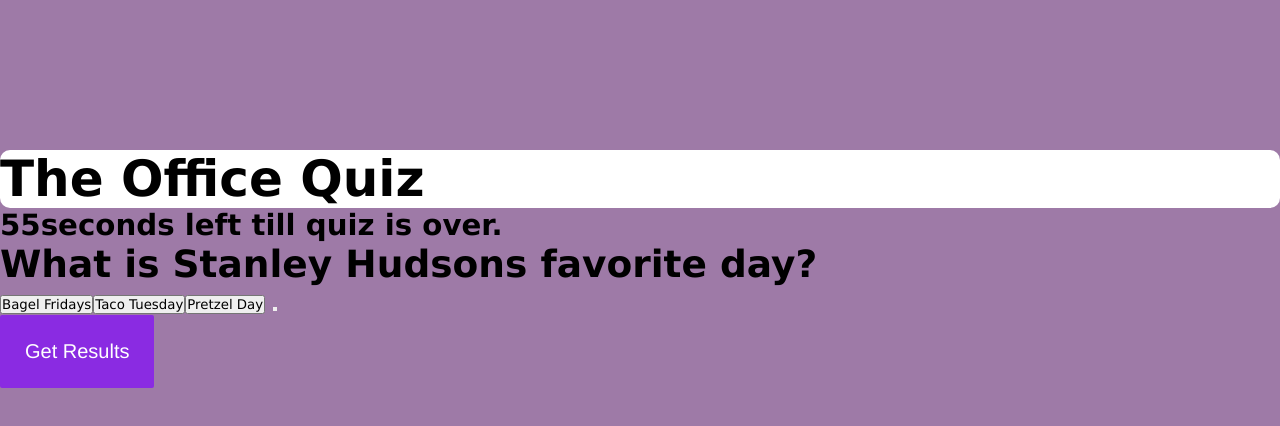
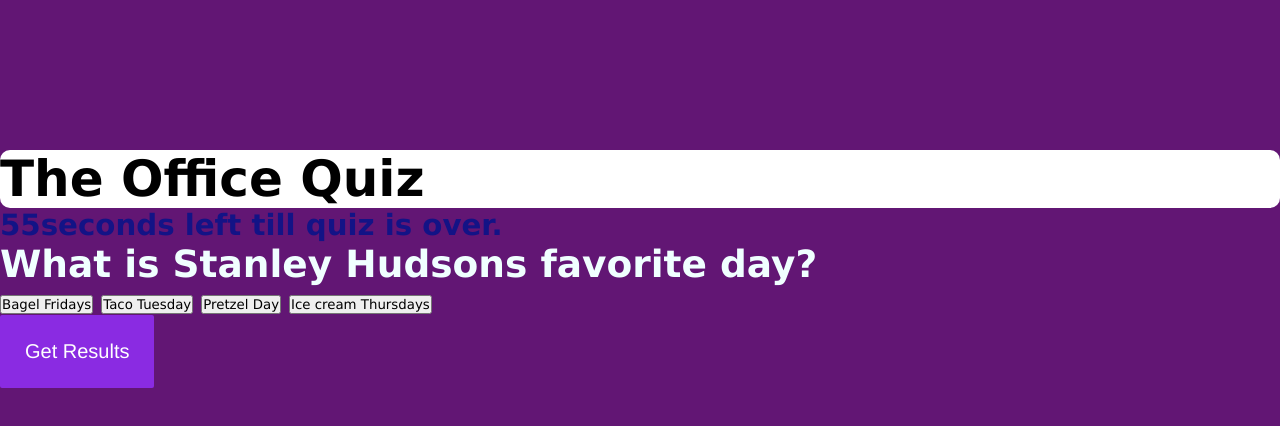
Before and after one commit to Saragar710/Code-Quiz2023, a plain HTML site: page index.html in a window 1280 px wide. Drawn offline with Linux system fonts and the light colour scheme; files that its build step writes are made by us from their sources.

Commit message:
changed the colors of the page. added another answer hoping that would fix the issue

```diff
--- a/css/style.css
+++ b/css/style.css
@@ -5,19 +5,11 @@
     box-sizing: border-box;
 }
 body{
-    background: rgb(158, 122, 167);
+    background: rgb(98, 22, 116);
     font-size: 25px;
 
 }
 
-/* /* .app{
-    background-color: rgb(29, 18, 189);
-    width: 90%;
-    max-width: 600px;
-    margin: 150px auto 0;
-    padding: 30px auto 0;
-    border-radius: 10px;
-}  */
  h1{
     background-color: white;
     width: 100%;
@@ -25,8 +17,13 @@ body{
     padding: 20px auto 0;
     border-radius: 10px;
 
+}
+h2{
+    color:azure;
+}
 
-
+h3{
+    color: rgb(19, 19, 134);
 }
 .question{
     font-weight: 600;
@@ -54,11 +51,6 @@ body{
     margin-bottom: 25px;
 
 }
-/* #submit :hover{
+#submit :hover{
     background-color: blue;
-} */
-/* #getResults {
-    border-radius: 5px;
-    padding: 20px;
-    margin: 100px auto 0;
-} */
+}
--- a/index.html
+++ b/index.html
@@ -8,14 +8,15 @@
 </head>
 
 <body>
-    <div class="app">
         <h1>The Office Quiz</h1>
     <div id="quiz">
         <h3 id ="timer"></h3>
     </div>
     <h2 id="question">Question goes here</h2>
     <div id="answer-buttons">
-        <button id ="btn1"></button><button id ="btn2"></button><button id = "btn3"></button>
+        <button id ="btn1"></button>
+        <button id ="btn2"></button>
+        <button id = "btn3"></button>
         <button id ="btn4"></button>
     </div>
     <button id="submit">Get Results</button>
@@ -25,7 +26,7 @@
         </ol>
     </div>
 
-</div>
+
    <script src="./script/main.js"></script>
 </body>
 
--- a/script/main.js
+++ b/script/main.js
@@ -5,7 +5,8 @@ var myQuestions =[
         answers: {
             a: 'Bagel Fridays',
             b: 'Taco Tuesday',
-            c: 'Pretzel Day'
+            c: 'Pretzel Day',
+            d: 'Ice cream Thursdays',
         },
 
         correctAnswer: 'Pretzel Day'
@@ -17,7 +18,8 @@ var myQuestions =[
         answers: {
             a: 'Lance Bass, Bass ProShop',
             b: 'Bob Vance, Vance Refridgeration',
-            c: 'Mike Dancer, MD Dance Studio'
+            c: 'Mike Dancer, MD Dance Studio',
+            d: 'Ryan Howard, Howard Johnsons',
         },
 
         correctAnswer: 'Bob Vance, Vance Refridgeration'
@@ -28,7 +30,8 @@ var myQuestions =[
         answers: {
             a: 'Bahamas',
             b: 'Hawaii',
-            c: 'Jamaica'
+            c: 'Jamaica',
+            d: 'Poconos'
         },
 
         correctAnswer: 'Jamaica'
@@ -39,12 +42,15 @@ var myQuestions =[
         answers: {
             a: 'she said',
             b: 'Im talking about',
-            c: 'happens'
+            c: 'happens',
+            d: 'Friends are for'
         },
 
         correctAnswer: 'she said'
     }
 ];
+//selected questions ^^
+
 var timerEl =document.querySelector('#timer');
 var secondsLeft = 60
 function setTime(){
@@ -68,11 +74,11 @@ function checkAnswer(e) {
     console.log(e.target)
 }
 var score = 0
-document.querySelector("#btn1").addEventListener("click", checkAnswer)
-document.querySelector("#btn2").addEventListener("click", checkAnswer)
+document.querySelector("#btn1").addEventListener("click", checkAnswer)//adding eventListener so you can see what was clicked
+document.querySelector("#btn2").addEventListener("click", checkAnswer)//altho what is being clicked does not match the right answer
 document.querySelector("#btn3").addEventListener("click", checkAnswer)
 document.querySelector("#btn4").addEventListener("click", checkAnswer)
-function nextQuestion () {
+function nextQuestion () { //so the next question will appear
    console.log(qi)
    qi++
    if(qi < 4){
@@ -80,12 +86,14 @@ function nextQuestion () {
     document.querySelector("#btn1").textContent = myQuestions[qi].answers.a
     document.querySelector("#btn2").textContent = myQuestions[qi].answers.b
     document.querySelector("#btn3").textContent = myQuestions[qi].answers.c
+    document.querySelector("#btn4").textContent = myQuestions[qi].answers.d
     }
     else{
         document.querySelector("#question").style="display:none"
         document.querySelector("#btn1").style="display:none"
         document.querySelector("#btn2").style="display:none"
         document.querySelector("#btn3").style="display:none"
+        document.querySelector("#btn4").style="display:none"
         document.querySelector("#timer").style="display:none"
         showResults()
     }
@@ -104,7 +112,7 @@ document.querySelector("#btn3").addEventListener("click", nextQuestion)
 function gernerateQuiz(questions, quizContainer, resultsContainer, submitButton) {
 
 
-
+}
     // function showQuestions(questions, quizContainer) {
     //     var output=[];
     //     var answers;
@@ -140,7 +148,7 @@ function gernerateQuiz(questions, quizContainer, resultsContainer, submitButton)
 
 //     function myTimer() {
 
-    }
+
     // clearEl.addEventListener('click', function (event) {
     //     event.preventDefault();
     //     textAreaEL.value = '';
```
